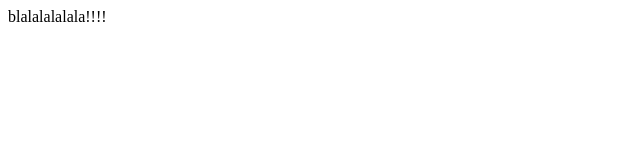
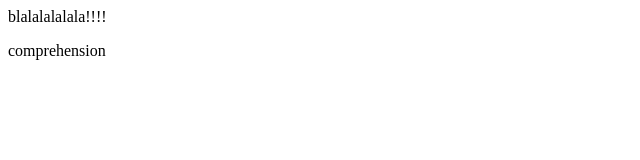
Before and after one commit to moh3424/initiation_github, a plain HTML site: page index.html in a window 1280 px wide. Shown: the full height of the page, 0-640 px from the left. Drawn offline with Linux system fonts and the light colour scheme.

Commit message:
nouveau commit

```diff
--- a/index.html
+++ b/index.html
@@ -10,5 +10,6 @@
     <main>
         blalalalalala!!!!
     </main>
+    <p>comprehension</p>
 </body>
 </html>
```
